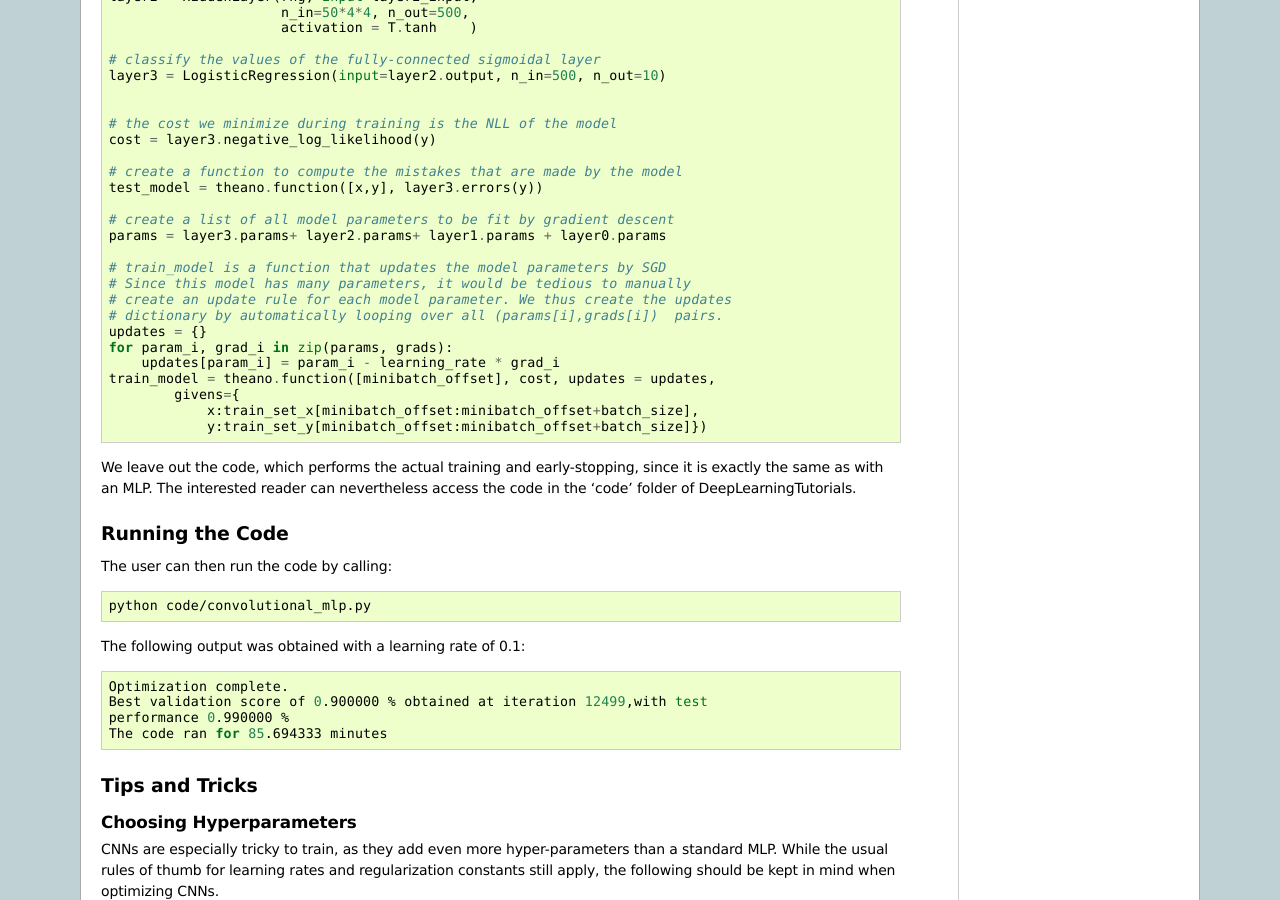
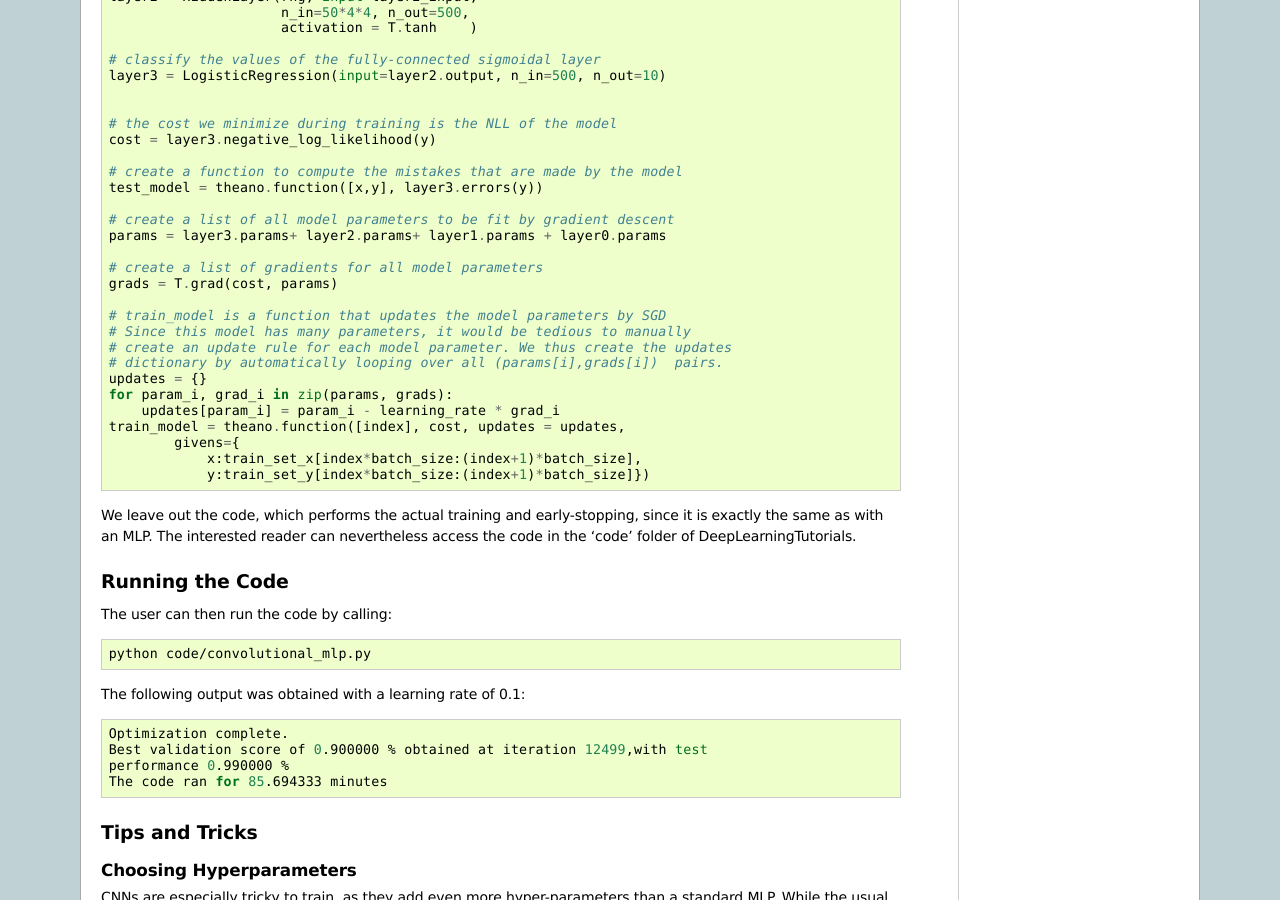
Before and after one commit to lisa-lab/DeepLearningTutorials, a Sphinx documentation site: the page built from doc/lenet.txt, in a window 1280 px wide and 900 px high, scrolled down 7581 px. Built offline with Sphinx 7.4.7, drawn with Linux system fonts in a browser that asks for light colours; formulas are drawn with MathJax 3.

Commit message:
sync code with doc for convolutional nets

```diff
--- a/doc/lenet.txt
+++ b/doc/lenet.txt
@@ -508,6 +508,9 @@ instantiate the network as follows.
     # create a list of all model parameters to be fit by gradient descent
     params = layer3.params+ layer2.params+ layer1.params + layer0.params
 
+    # create a list of gradients for all model parameters
+    grads = T.grad(cost, params)
+
     # train_model is a function that updates the model parameters by SGD
     # Since this model has many parameters, it would be tedious to manually
     # create an update rule for each model parameter. We thus create the updates
@@ -515,10 +518,10 @@ instantiate the network as follows.
     updates = {}
     for param_i, grad_i in zip(params, grads):
         updates[param_i] = param_i - learning_rate * grad_i
-    train_model = theano.function([minibatch_offset], cost, updates = updates,
+    train_model = theano.function([index], cost, updates = updates,
             givens={
-                x:train_set_x[minibatch_offset:minibatch_offset+batch_size],
-                y:train_set_y[minibatch_offset:minibatch_offset+batch_size]})
+                x:train_set_x[index*batch_size:(index+1)*batch_size],
+                y:train_set_y[index*batch_size:(index+1)*batch_size]})
 
 
 
```
